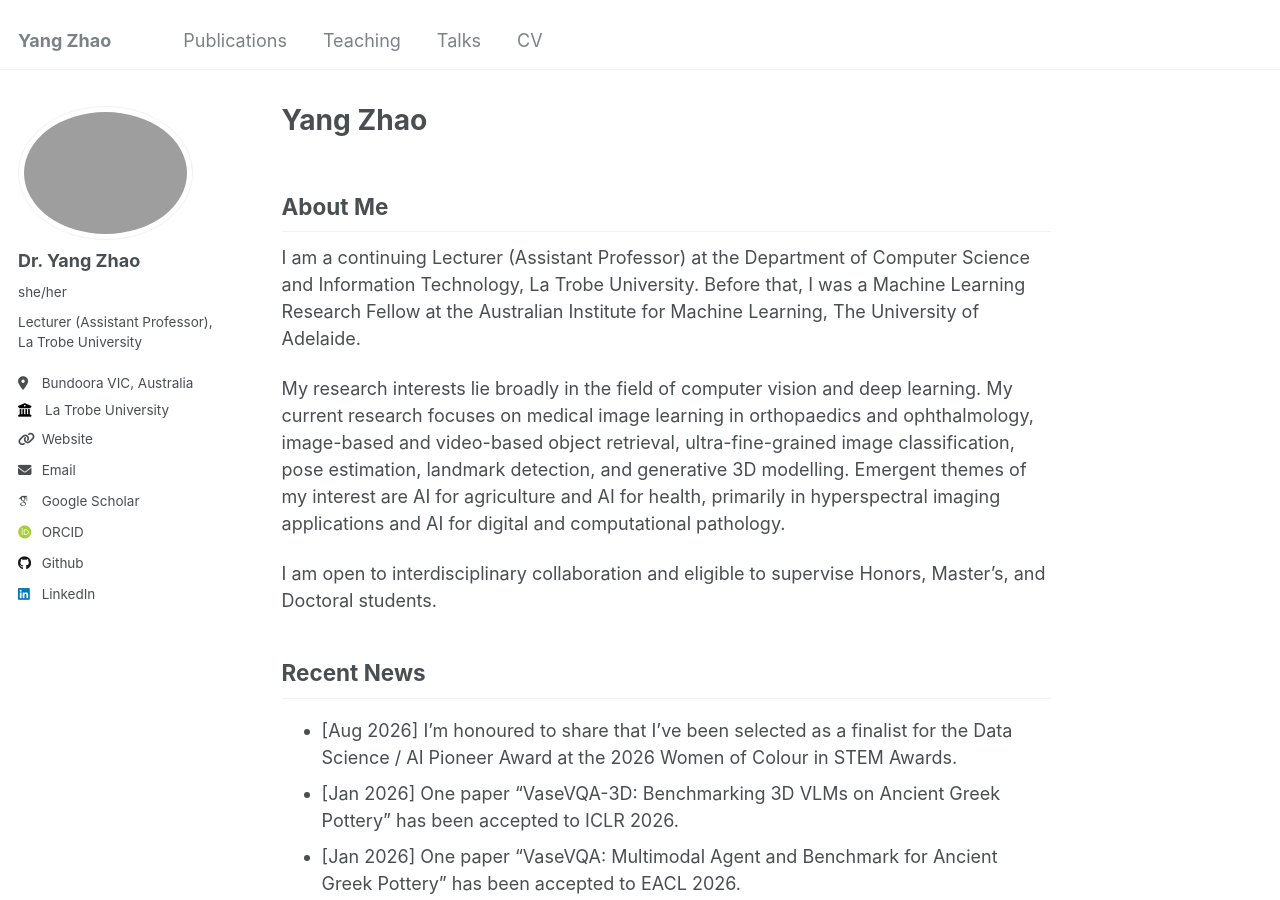
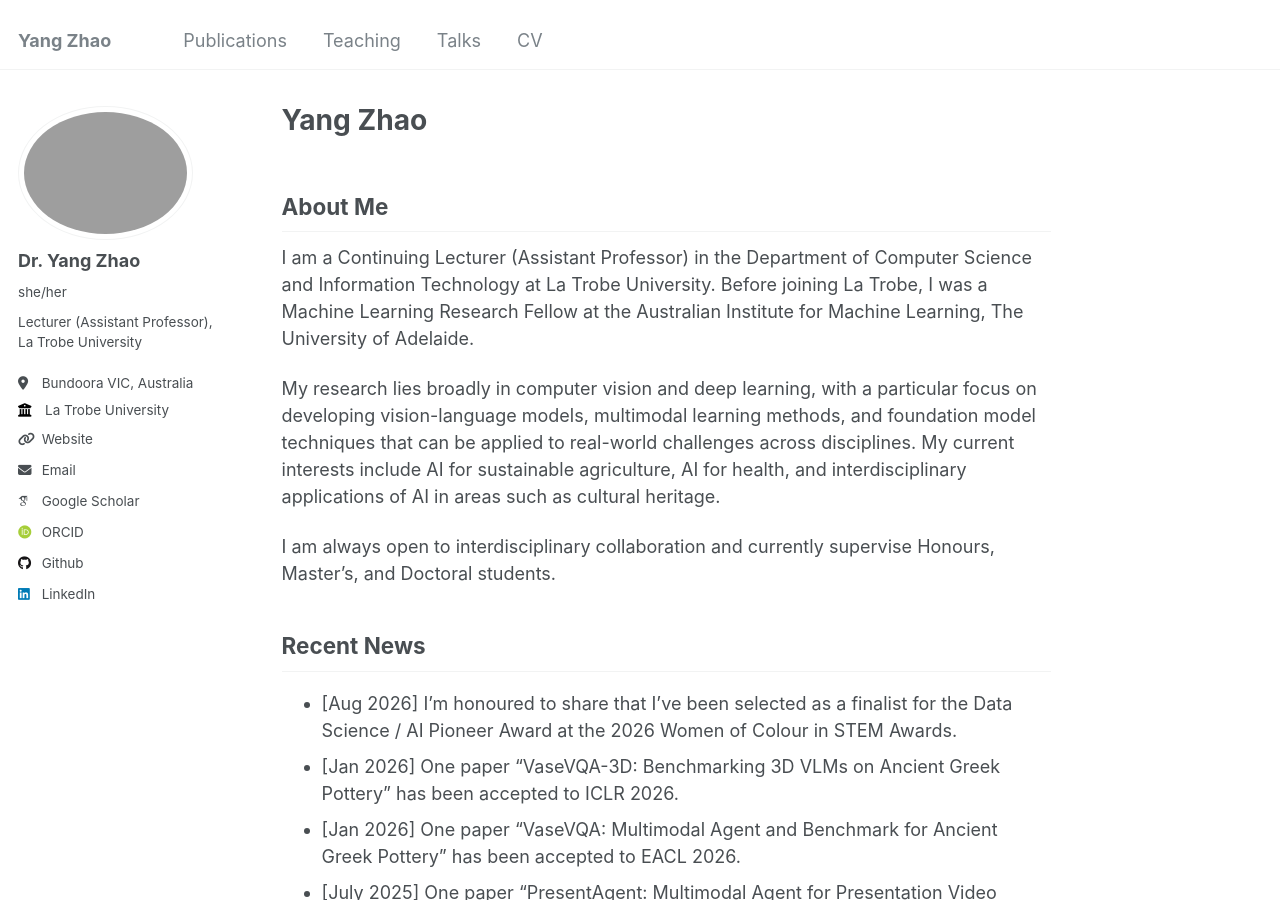
Before and after one commit to yangyangkiki/yangyangkiki.github.io, a Jekyll site: the page built from _pages/about.md, in a window 1280 px wide and 900 px high. Built offline with Jekyll 4.4.1, drawn with Linux system fonts in a browser that asks for light colours; some web fonts are replaced.

Commit message:
Update about.md

```diff
--- a/_pages/about.md
+++ b/_pages/about.md
@@ -9,11 +9,12 @@
 
 ## About Me
 
-I am a continuing Lecturer (Assistant Professor) at the Department of Computer Science and Information Technology, La Trobe University. Before that, I was a Machine Learning Research Fellow at the Australian Institute for Machine Learning, The University of Adelaide.
+I am a Continuing Lecturer (Assistant Professor) in the Department of Computer Science and Information Technology at La Trobe University. Before joining La Trobe, I was a Machine Learning Research Fellow at the Australian Institute for Machine Learning, The University of Adelaide.
 
-My research interests lie broadly in the field of computer vision and deep learning. My current research focuses on medical image learning in orthopaedics and ophthalmology, image-based and video-based object retrieval, ultra-fine-grained image classification, pose estimation, landmark detection, and generative 3D modelling. Emergent themes of my interest are AI for agriculture and AI for health, primarily in hyperspectral imaging applications and AI for digital and computational pathology.
+My research lies broadly in computer vision and deep learning, with a particular focus on developing vision-language models, multimodal learning methods, and foundation model techniques that can be applied to real-world challenges across disciplines. My current interests include AI for sustainable agriculture, AI for health, and interdisciplinary applications of AI in areas such as cultural heritage.
 
-I am open to interdisciplinary collaboration and eligible to supervise Honors, Master's, and Doctoral students.
+I am always open to interdisciplinary collaboration and currently supervise Honours, Master's, and Doctoral students.
+
 
 ## Recent News
 
```
